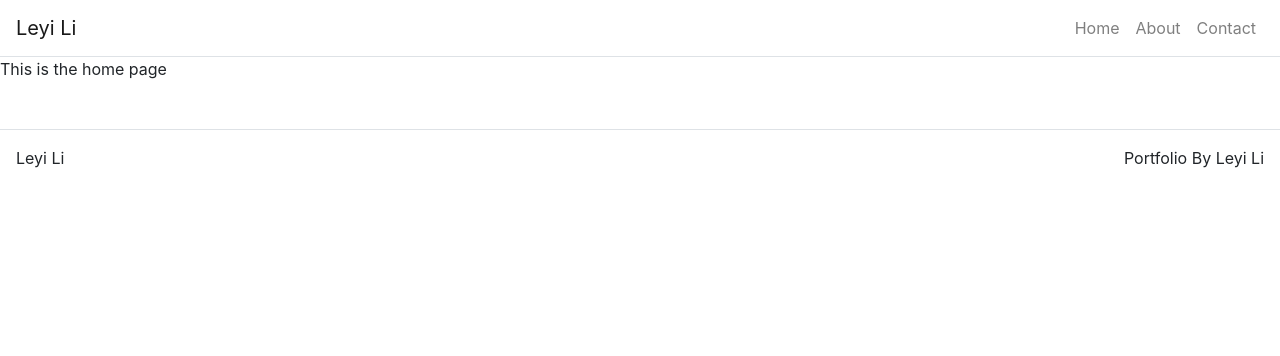
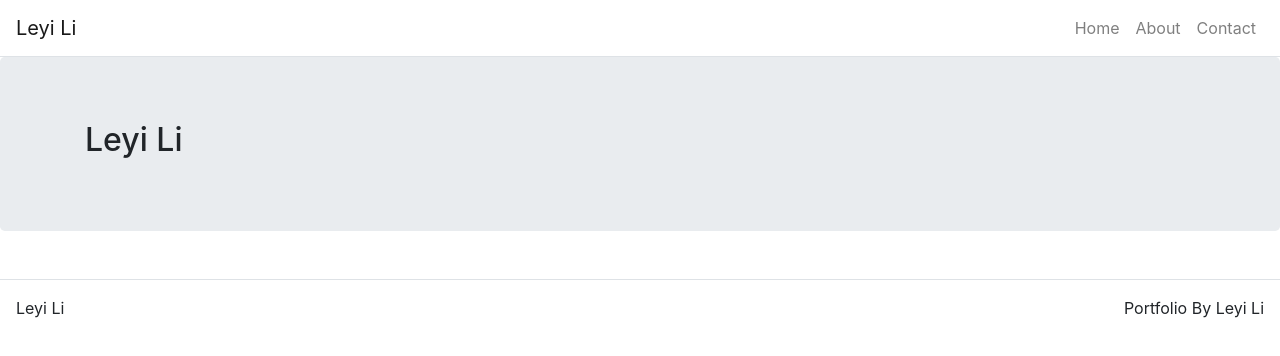
Before and after one commit to Leyla-Li/Leyi-Li-Portfolio-React, a React (Create React App) app in the folder portfolio/: page / in a window 1280 px wide. Shown: the top 356 px of the page. Built offline with nearby package versions, Linux system fonts and the light colour scheme.

Commit message:
add hero component into homepage

```diff
--- a/portfolio/src/components/Hero.js
+++ b/portfolio/src/components/Hero.js
@@ -6,7 +6,15 @@ import Col from 'react-bootstrap/Col';
 
 function Hero(props){
   return(
-    <p>This is hero</p>
+    <Jumbotron>
+      <Container>
+        <Row>
+          <Col>
+            <h2>Leyi Li</h2>
+          </Col>
+        </Row>
+      </Container>
+    </Jumbotron>
   );
 }
 
--- a/portfolio/src/pages/HomePage.js
+++ b/portfolio/src/pages/HomePage.js
@@ -4,7 +4,7 @@ import Hero from '../components/Hero';
 function HomePage(props){
 
   return(
-    <p>This is the home page</p>
+    <Hero />
   );
 }
 
```
